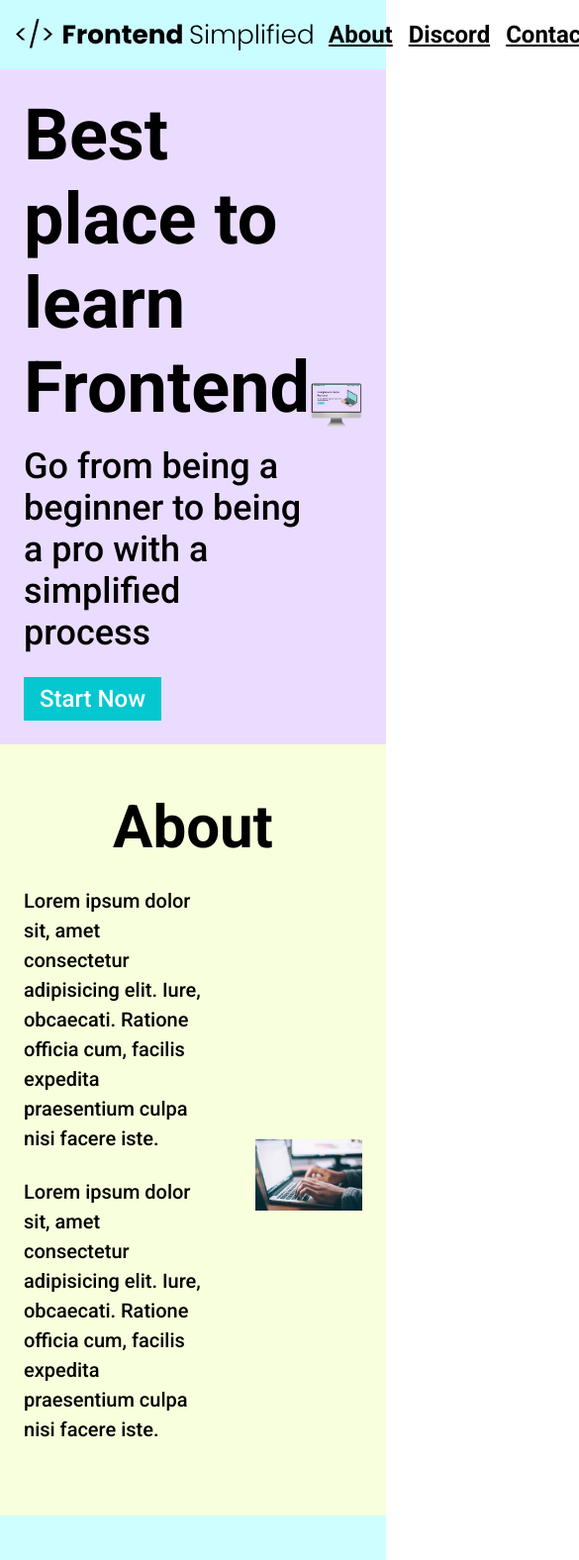
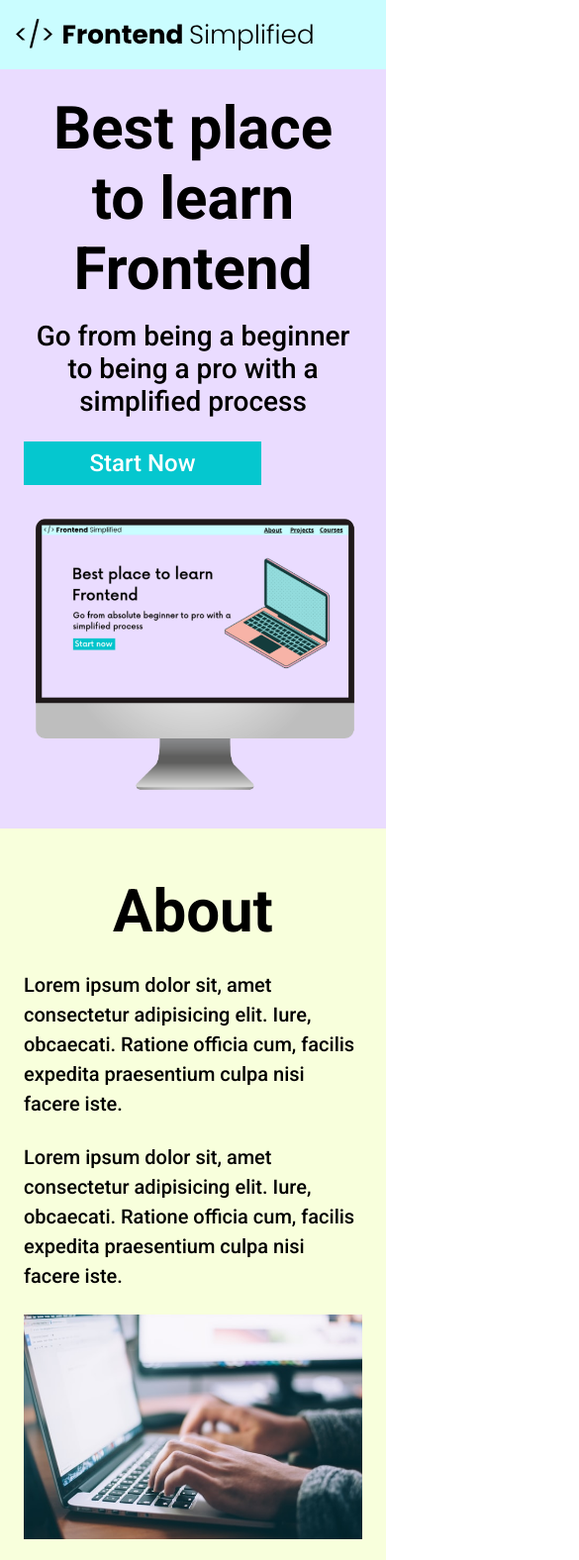
Before and after one commit to Chad-Newcombe/HTML-Tutorial, a plain HTML site: page index.html in a window 390 px wide. Shown: the top 1576 px of the page at 99% size, 585 px wide, since content can reach past the window. Drawn offline with Linux system fonts and the light colour scheme.

Commit message:
Media Query

```diff
--- a/index.html
+++ b/index.html
@@ -19,13 +19,12 @@
       </nav>
       <header>
         <div class="row">
-
-            <div>
+            <div class="home__description">
                 <h1>Best place to learn Frontend</h1>
                 <p class="Subheader">
                     Go from being a beginner to being a pro with a simplified process
                 </p>
-                <button>Start Now</button>
+                <button class="home__description--button">Start Now</button>
             </div>
             <figure>
                 <img src="./Assets/laptop.png" alt="Home page image" />
--- a/styles.css
+++ b/styles.css
@@ -148,6 +148,7 @@ Contact
     display: flex;
     flex-direction: column;
     margin: 0 auto;
+    padding: 0 24px;
  }
 input, textarea{
     margin-bottom: 24px;
@@ -180,3 +181,69 @@ footer{
     padding: 0 16px;
 
 }
+
+/*SMALL PHONES, TABLETS, LARGE SMARTPHONES */
+@media (max-width: 728px){
+    .row{
+        flex-direction: column;
+    }
+    .home__description{
+        margin-bottom: 24px;
+        display: flex;
+        flex-direction: column;
+    }
+
+    .home__description--button{
+        max-width: 240px;
+        align-items: center;
+    }
+
+    h1{
+        text-align: center;
+        font-size: 60px;
+    }
+
+    .Subheader{
+        text-align: center;
+        font-size: 28px;
+    }
+
+    ul{
+        display:none;
+    }
+
+    .section__description{
+        flex-direction: column;
+    }
+
+    .section__description--wrapper{
+        width:100%;
+    }
+
+    .about__img--wrapper{
+        width: 100%;
+    }
+
+    #discord .section__description{
+        flex-direction: column-reverse;
+
+    }
+
+    footer{
+        padding: 48px 24px;
+    }
+
+    .footer__logo{
+        max-width: 360px;
+    }
+
+    .footer__link{
+        padding: 4px;
+        font-size: 18px;
+    }
+
+    .footer__links{
+        margin-bottom: 24px;
+    }
+
+}
```
